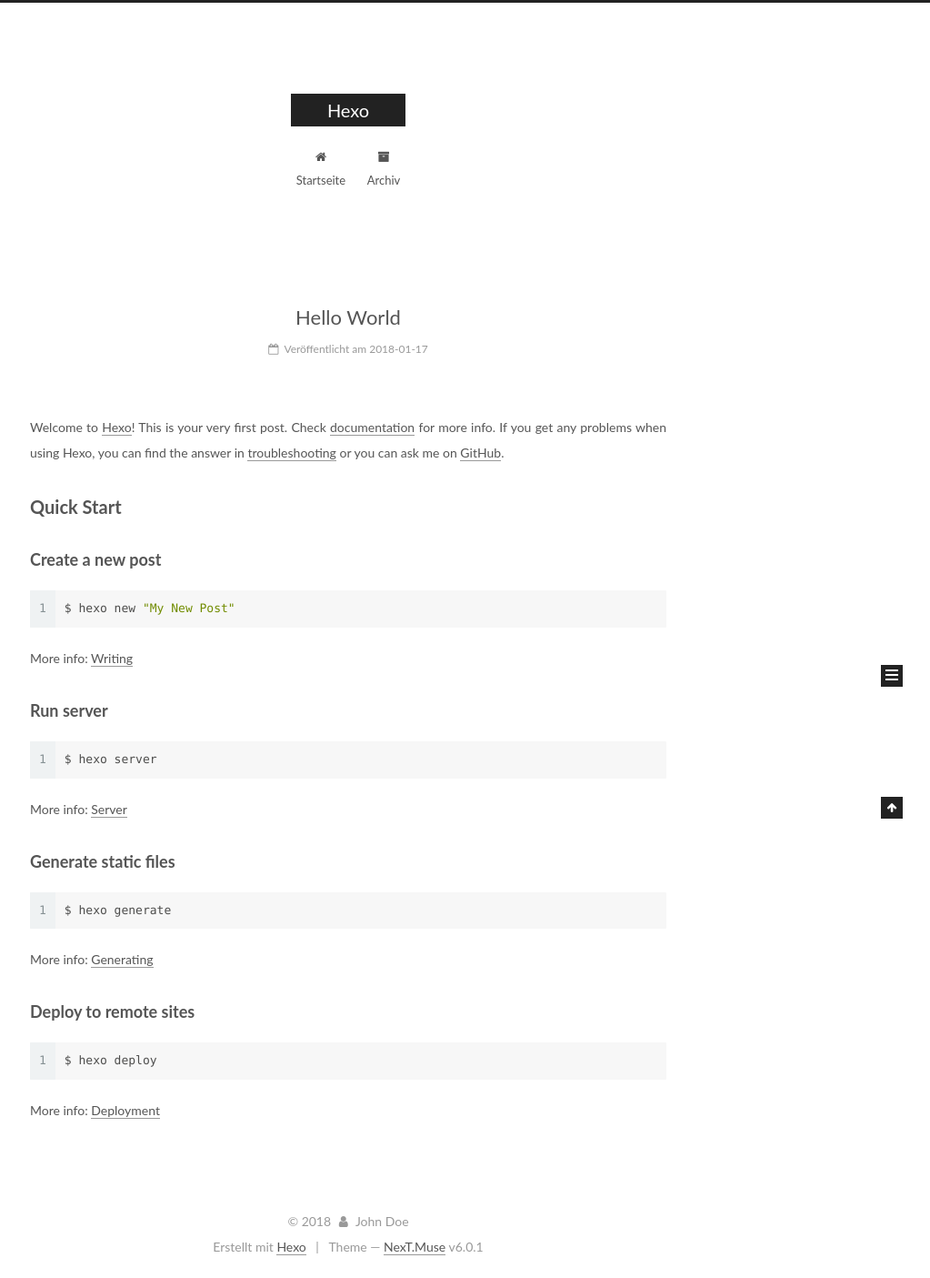
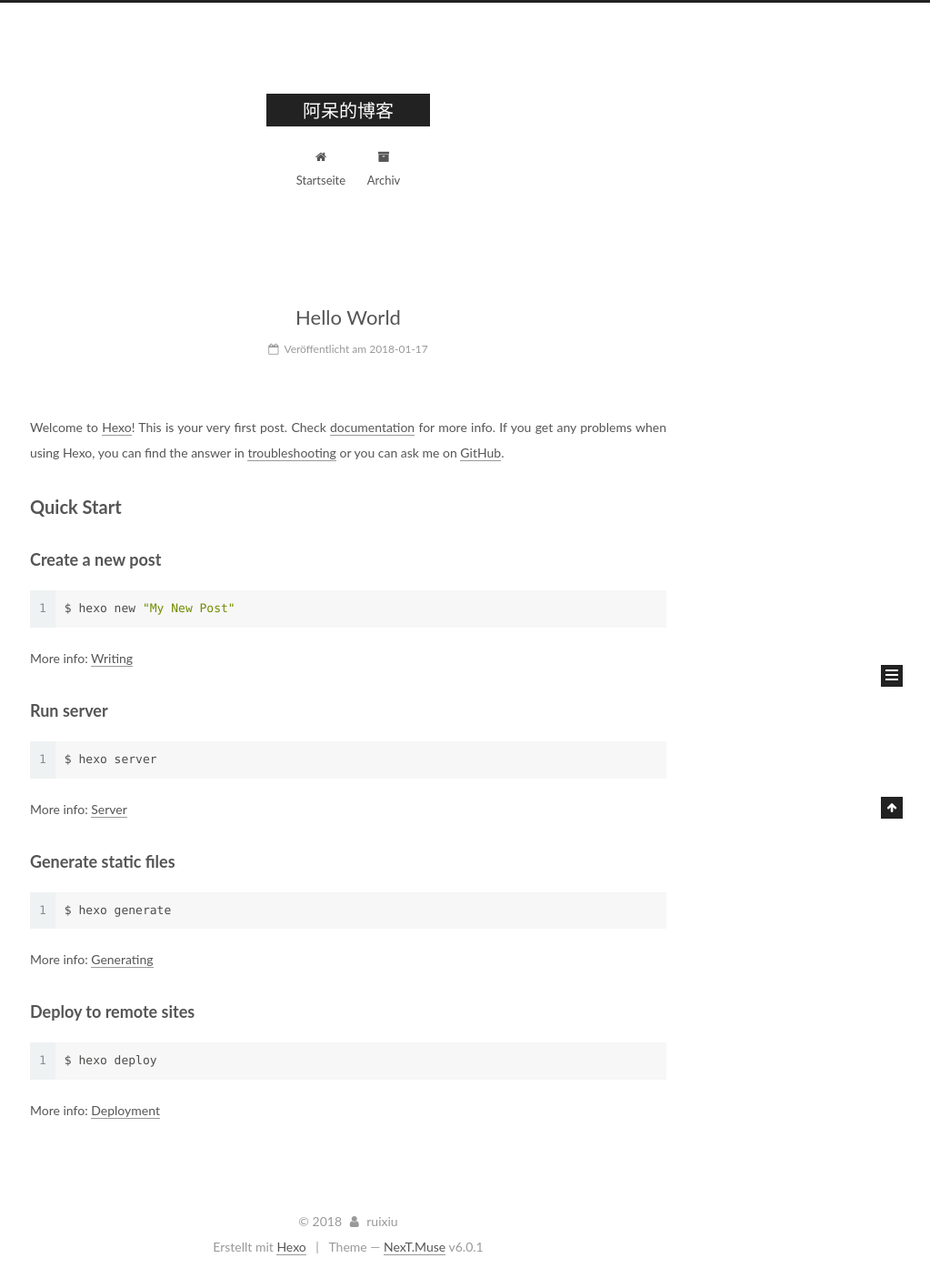
Before and after one commit to ruixiu/ruixiu.github.io, a plain HTML site: page index.html in a window 1280 px wide. Shown: the whole page at 91% size, without its empty margins (257-1280 px from the left). Drawn offline with Linux system fonts and the light colour scheme.

Commit message:
Site updated: 2018-01-17 16:08:09

```diff
--- a/css/main.css
+++ b/css/main.css
@@ -1822,7 +1822,7 @@ pre .javascript .function {
   width: 4px;
   height: 4px;
   border-radius: 50%;
-  background: #70138b;
+  background: #052213;
 }
 .links-of-blogroll {
   font-size: 13px;
--- a/index.html
+++ b/index.html
@@ -101,11 +101,11 @@
 
 
 <meta property="og:type" content="website">
-<meta property="og:title" content="Hexo">
+<meta property="og:title" content="阿呆的博客">
 <meta property="og:url" content="http://yoursite.com/index.html">
-<meta property="og:site_name" content="Hexo">
+<meta property="og:site_name" content="阿呆的博客">
 <meta name="twitter:card" content="summary">
-<meta name="twitter:title" content="Hexo">
+<meta name="twitter:title" content="阿呆的博客">
 
 
 
@@ -115,7 +115,7 @@
   <link rel="canonical" href="http://yoursite.com/"/>
 
 
-  <title>Hexo</title>
+  <title>阿呆的博客</title>
 
 
 
@@ -173,7 +173,7 @@
     <div class="custom-logo-site-title">
       <a href="/"  class="brand" rel="start">
         <span class="logo-line-before"><i></i></span>
-        <span class="site-title">Hexo</span>
+        <span class="site-title">阿呆的博客</span>
         <span class="logo-line-after"><i></i></span>
       </a>
     </div>
@@ -250,13 +250,13 @@
     <link itemprop="mainEntityOfPage" href="http://yoursite.com/2018/01/17/hello-world/">
 
     <span hidden itemprop="author" itemscope itemtype="http://schema.org/Person">
-      <meta itemprop="name" content="John Doe">
+      <meta itemprop="name" content="ruixiu">
       <meta itemprop="description" content="">
       <meta itemprop="image" content="/images/avatar.gif">
     </span>
 
     <span hidden itemprop="publisher" itemscope itemtype="http://schema.org/Organization">
-      <meta itemprop="name" content="Hexo">
+      <meta itemprop="name" content="阿呆的博客">
     </span>
 
 
@@ -392,7 +392,7 @@
         <div class="site-overview">
           <div class="site-author motion-element" itemprop="author" itemscope itemtype="http://schema.org/Person">
 
-              <p class="site-author-name" itemprop="name">John Doe</p>
+              <p class="site-author-name" itemprop="name">ruixiu</p>
               <p class="site-description motion-element" itemprop="description"></p>
           </div>
 
@@ -448,7 +448,7 @@
   <span class="with-love">
     <i class="fa fa-user"></i>
   </span>
-  <span class="author" itemprop="copyrightHolder">John Doe</span>
+  <span class="author" itemprop="copyrightHolder">ruixiu</span>
 
 
 
```
Also changed, not shown: 2018/01/17/hello-world/index.html (+7 -7 lines), archives/2018/01/index.html (+7 -7 lines), archives/2018/index.html (+7 -7 lines), archives/index.html (+7 -7 lines).
